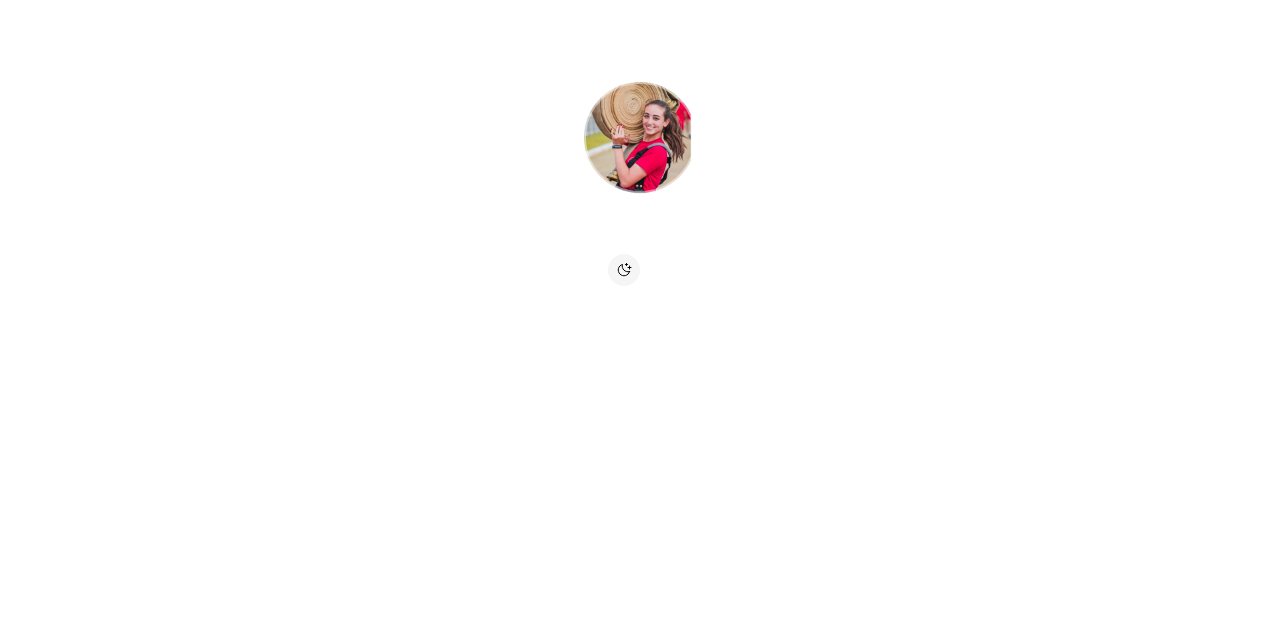
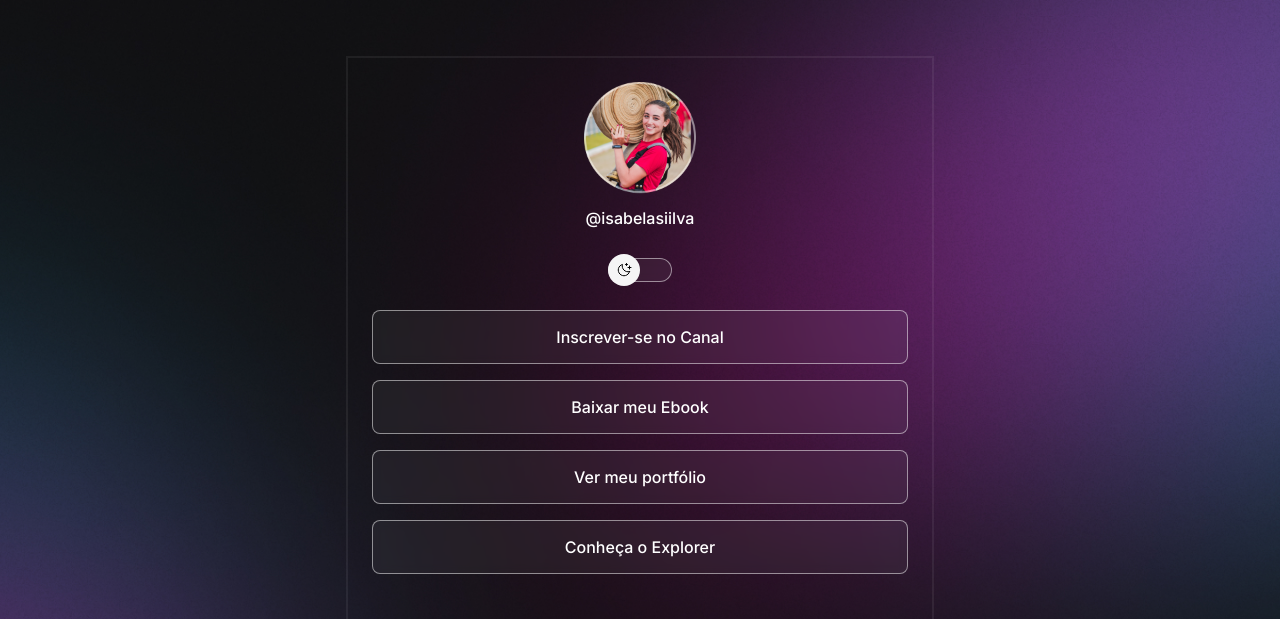
Before and after one commit to isabelasiilva/MeuPortfolio, a plain HTML site: page index.html in a window 1280 px wide. Shown: the top 619 px of the page. Drawn offline with nearby package versions, Linux system fonts and the light colour scheme.

Commit message:
Update style.css

```diff
--- a/style.css
+++ b/style.css
@@ -211,10 +211,10 @@ footer {
             <meta name="viewport" content= "widht...*/
 @media (min-width: 700px) {
     :root {
-      --bg-url: url(./assets/bg-destktop.jpg);
+      --bg-url: url(./assets/bg-desktop.jpg);
     }
 
     .light {
-      --bg-url: url(./assets/bg-destktop-light.jpg);
+      --bg-url: url(./assets/bg-desktop-light.jpg);
     }
 }
```
